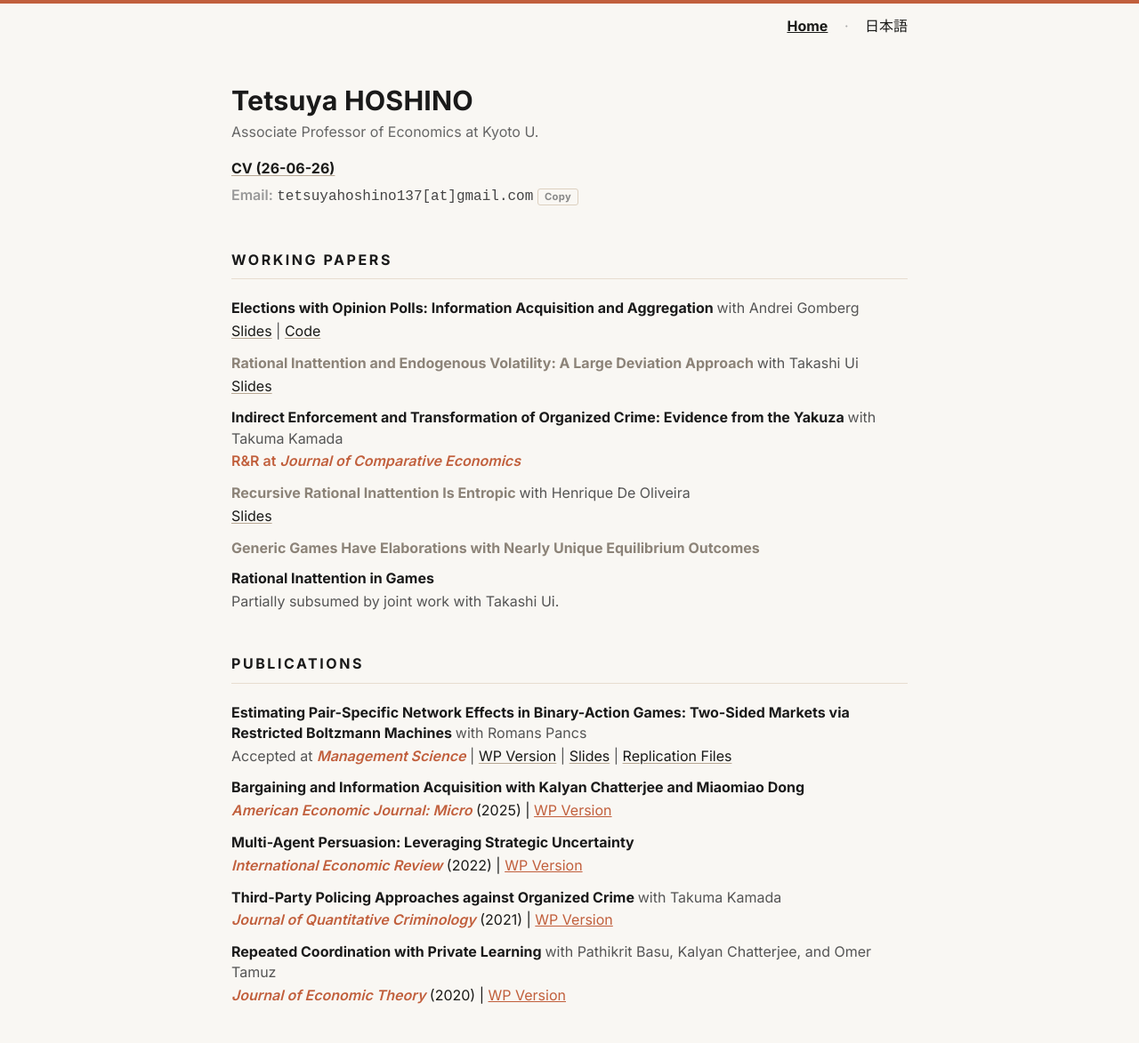
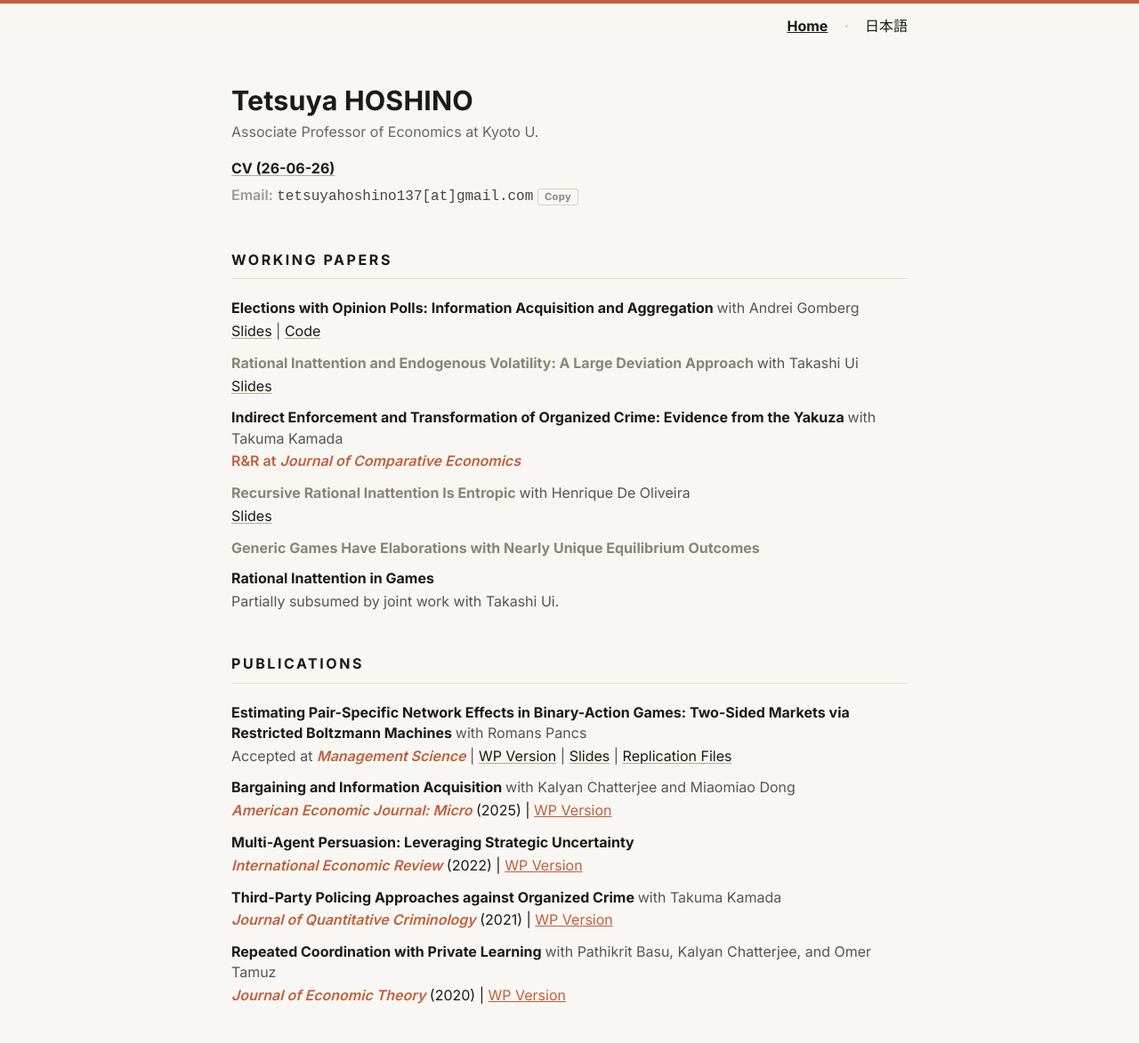
Before and after one commit to tetsuyahoshino137/tetsuyahoshino137.github.io, a Jekyll site: the page built from index.md, in a window 1280 px wide. Shown: the whole page at 89% size. Built offline with Jekyll 4.4.1, drawn with Linux system fonts in a browser that asks for light colours.

Commit message:
Update author formatting in index.md

```diff
--- a/index.md
+++ b/index.md
@@ -84,7 +84,7 @@ title: Home
       <li>
         <div class="paper-title">
           <a href="https://www.aeaweb.org/articles?id=10.1257/mic.20240034">Bargaining and Information Acquisition</a>
-          with Kalyan Chatterjee and Miaomiao Dong
+          <span class="authors">with Kalyan Chatterjee and Miaomiao Dong</span>
         </div>
         <div class="paper-pub">
           <span class="badge"><em>American Economic Journal: Micro</em></span> (2025)
```
